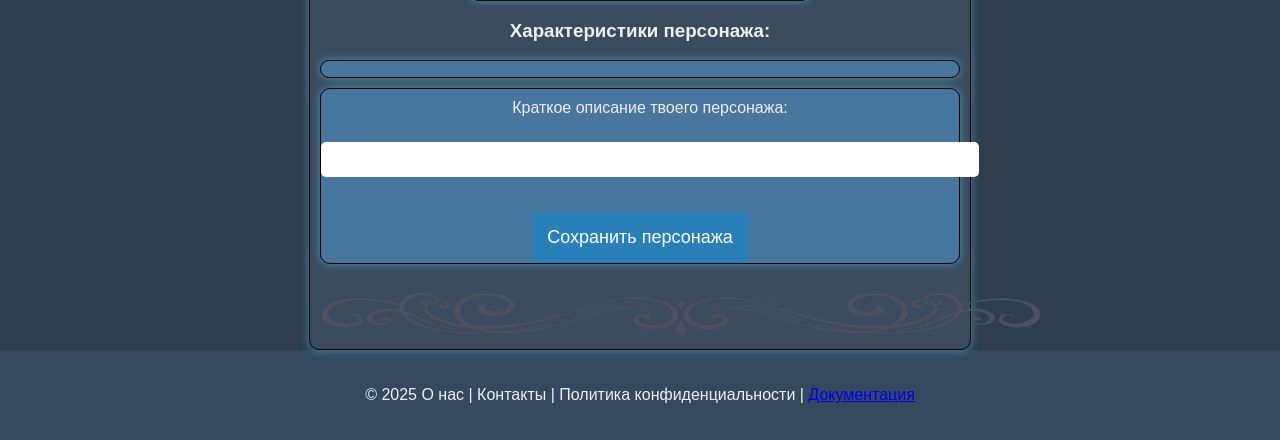
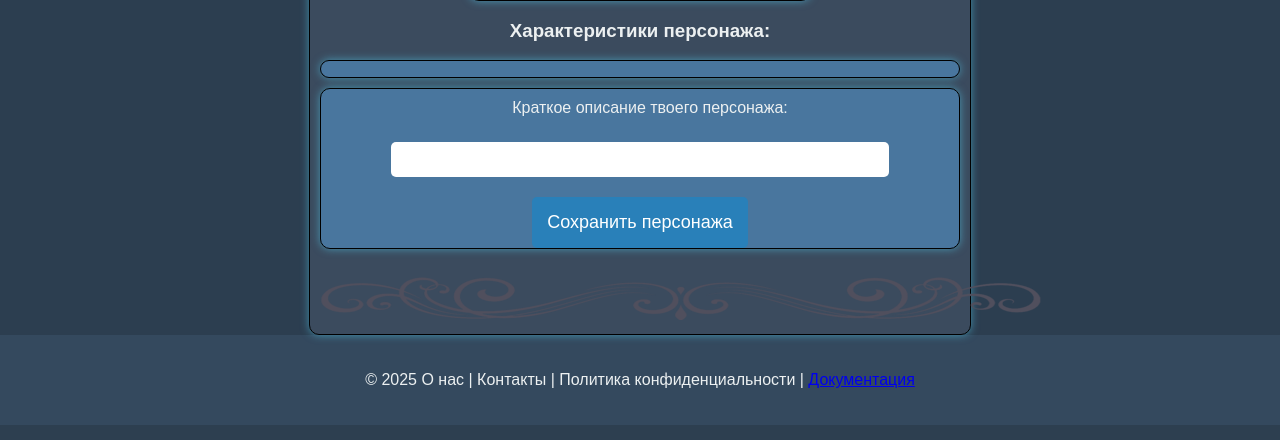
Before and after one commit to Vaanry/dnd, a Python web app: template templates/char.html in a window 1280 px wide. Shown: the part 708-1148 px from the top of the page. Run offline with Jinja, Linux system fonts and the light colour scheme; the template is opened without the code that fills it, so the values that code supplies are empty.

Commit message:
form char notes css

```diff
--- a/templates/char.html
+++ b/templates/char.html
@@ -22,6 +22,11 @@
         margin: 5px 0;
     }
 
+    .notes {
+        width: 75%;
+        margin: auto;
+    }
+
     .char_main_info {
         background-color: rgb(73, 118, 158);
         margin: 10px 0;
@@ -29,6 +34,8 @@
         border-radius: 10px;
         outline: none;
         box-shadow: 0 0 8px #51ccee96;
+        justify-content: center;
+
     }
 </style>
 
@@ -72,7 +79,8 @@
     <div class="char_main_info">
         <form method="post" action="/character/save">
             <label for="notes">Краткое описание твоего персонажа:</label>
-        <input type="text" id="notes" name="notes" autocomplete="off" title="Максимальная длина 200 символов" maxlength="200">
+            <input type="text" class="notes" id="notes" name="notes" autocomplete="off"
+                title="Максимальная длина 200 символов" maxlength="200">
             <button type="submit">Сохранить персонажа</button>
         </form>
     </div>
```
Lines whose indentation alone changed are shown as unchanged.
